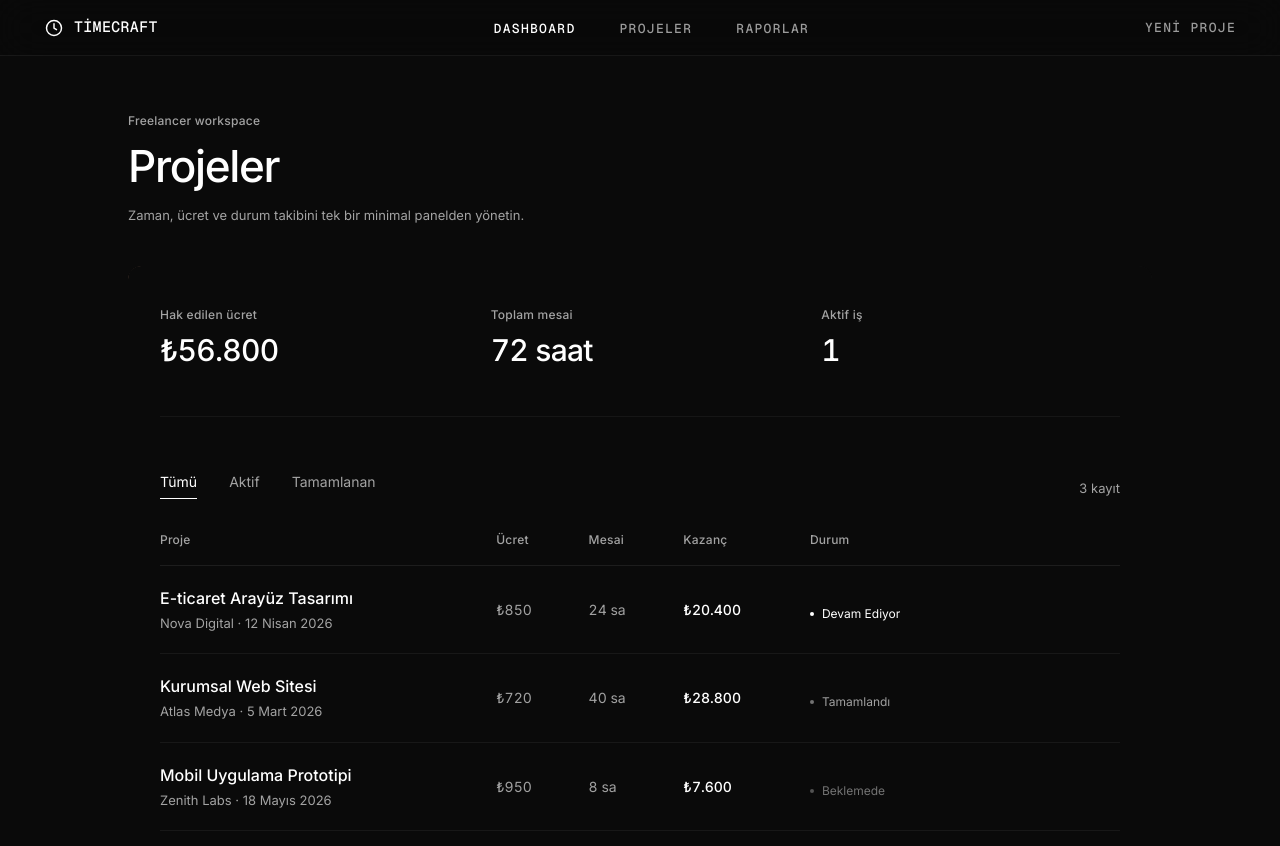
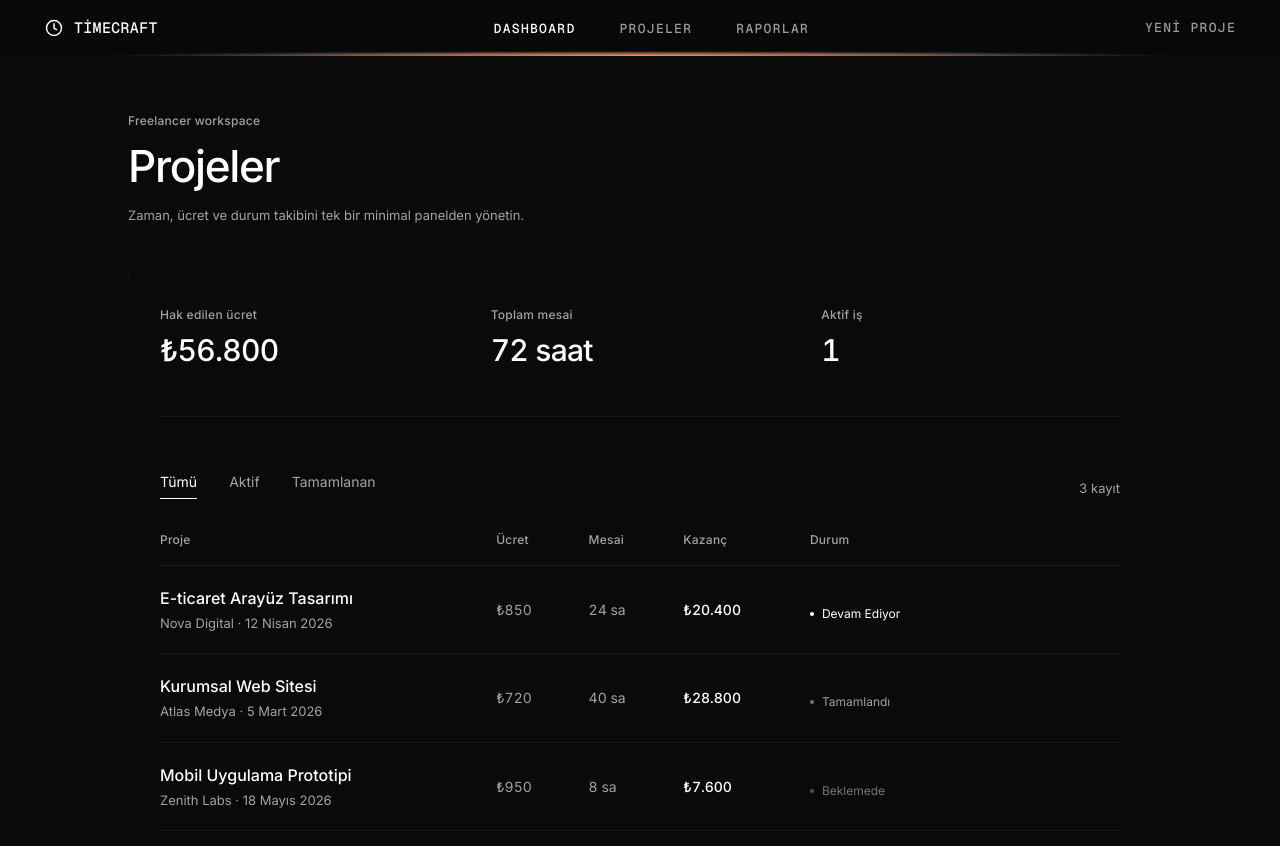
Before and after one commit to MachineX41/TimeCraft, a React (Vite) app: page / in a window 1280 px wide. Shown: the top 846 px of the page. Built offline with nearby package versions, Linux system fonts and the light colour scheme; a web font is replaced by a local one.

Commit message:
Enhance app-navbar styling by removing the bottom border and adding a radial gradient effect for improved visual appeal. This update contributes to a more modern and cohesive design.

```diff
--- a/src/index.css
+++ b/src/index.css
@@ -131,7 +131,25 @@ body {
   background: rgb(10 10 10 / 0.35);
   backdrop-filter: blur(20px) saturate(160%);
   -webkit-backdrop-filter: blur(20px) saturate(160%);
-  border-bottom: 1px solid rgb(255 255 255 / 0.06);
+  border-bottom: none;
+}
+
+.app-navbar::after {
+  content: '';
+  position: absolute;
+  left: 0;
+  right: 0;
+  bottom: 0;
+  height: 5px;
+  background: radial-gradient(
+    ellipse 42% 100% at 50% 100%,
+    var(--color-rim-1) 0%,
+    var(--color-rim-2) 28%,
+    var(--color-rim-3) 52%,
+    var(--color-rim-4) 72%,
+    transparent 100%
+  );
+  pointer-events: none;
 }
 
 .app-navbar__brand {
```
